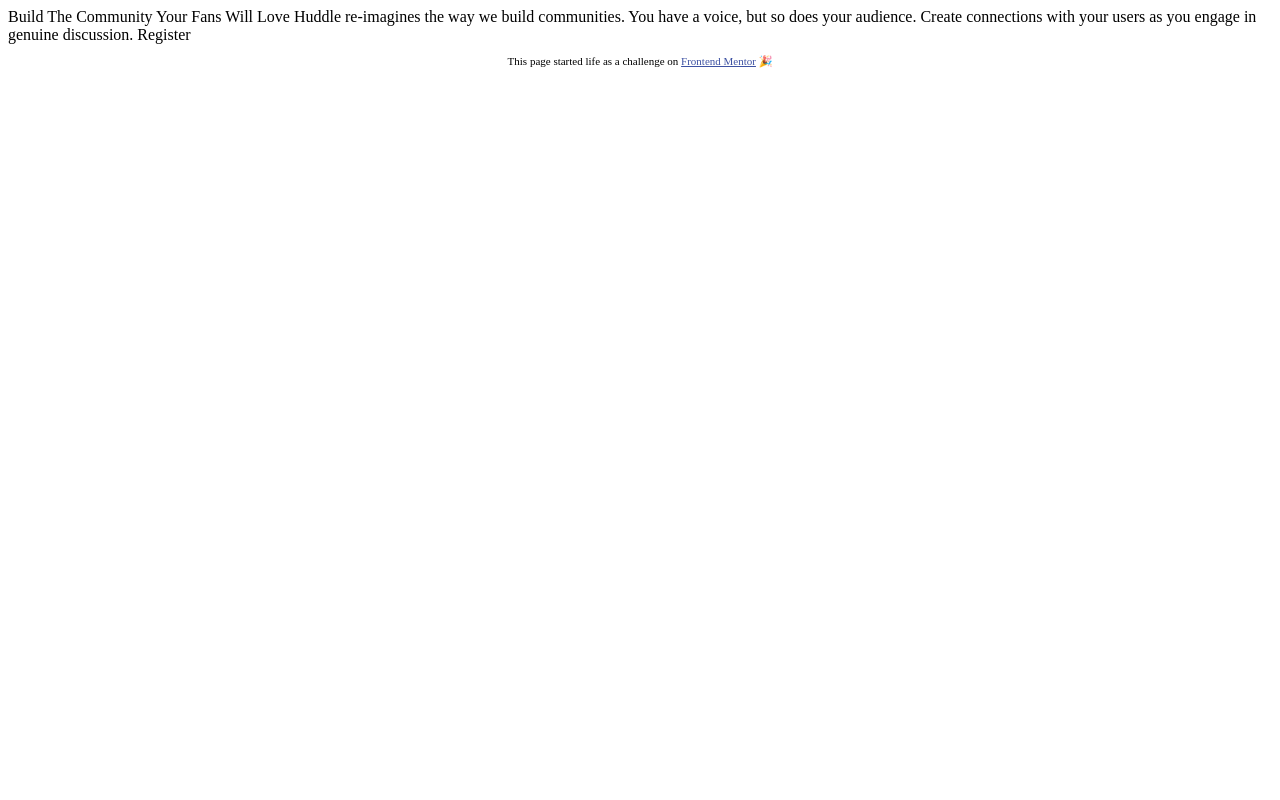
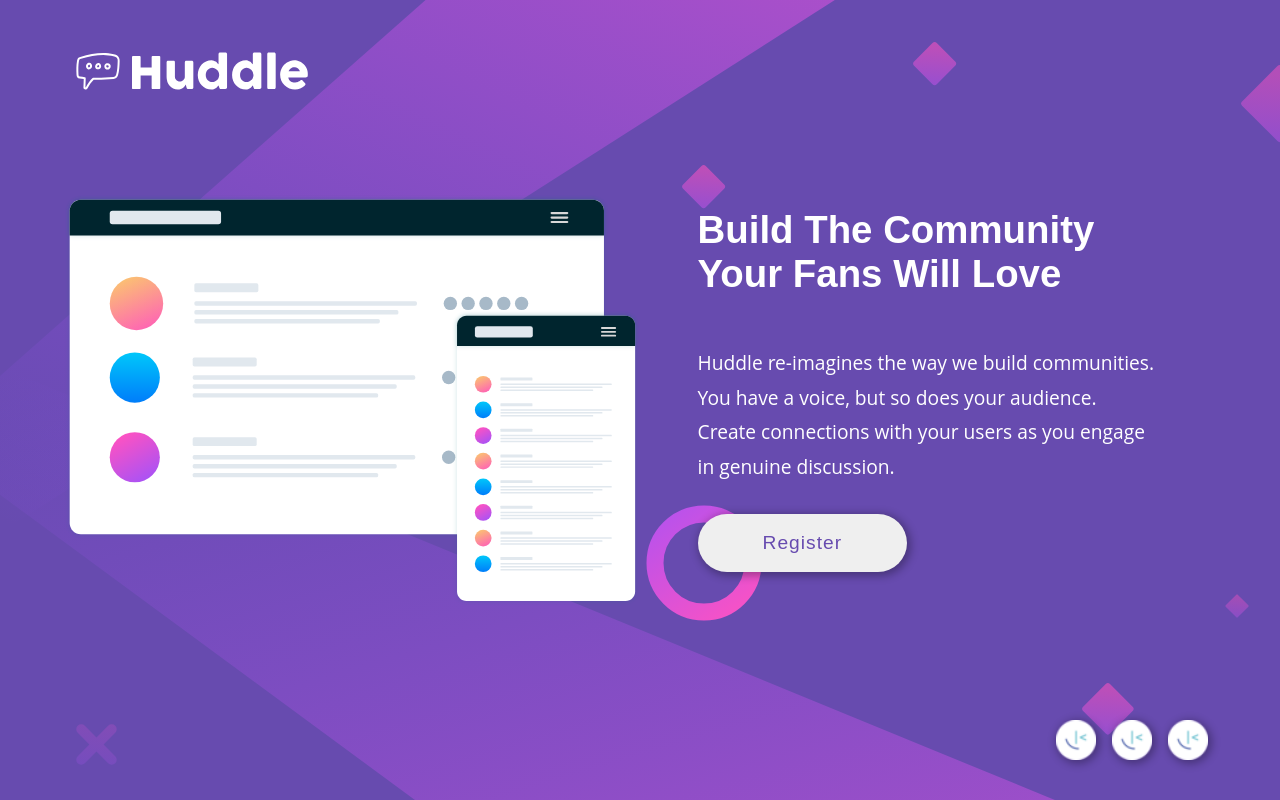
Before and after one commit to kevscript/pracc-4, a plain HTML site: page index.html in a window 1280 px wide. Drawn offline with Linux system fonts and the light colour scheme.

Commit message:
styled page

```diff
--- a/index.html
+++ b/index.html
@@ -3,30 +3,42 @@
 <head>
   <meta charset="UTF-8">
   <meta name="viewport" content="width=device-width, initial-scale=1.0"> <!-- displays site properly based on user's device -->
+  <link rel="icon" type="image/png" sizes="32x32" href="./images/favicon-32x32.png">
+  <title>Frontend Mentor | Huddle landing page with single introductory section</title>
+  <link rel="stylesheet" href="./styles.css">
+</head>
 
-  <link rel="icon" type="image/png" sizes="32x32" href="./images/favicon-32x32.png">
+<body>
+  <div class="logo">
+    <img src="./images/logo.svg" alt="logo">
+  </div>
 
-  <title>Frontend Mentor | Huddle landing page with single introductory section</title>
+  <section class="landing-page">
+    <div class="landing-container">
+      <div class="landing-left">
+        <div class="landing-img">
+          <img src="./images/illustration-mockups.svg" alt="app illustration">
+        </div>
+      </div>
+      <div class="landing-right">
+        <h1 class="landing-title">Build The Community Your Fans Will Love</h1>
+        <p class="landing-text">Huddle re-imagines the way we build communities. You have a voice, but so does your audience. Create connections with your users as you engage in genuine discussion. </p>
+        <button class="landing-btn">Register</button>
+      </div>
+    </div>
+  </section>
 
-  <!-- Feel free to remove these styles or customise in your own stylesheet 👍 -->
-  <style>
-    .attribution { font-size: 11px; text-align: center; }
-    .attribution a { color: hsl(228, 45%, 44%); }
-  </style>
-</head>
-<body>
+  <div class="social">
+    <div class="s-facebook">
+      <img src="./images/favicon-32x32.png" alt="logo facebook">
+    </div>
+    <div class="s-twitter">
+      <img src="./images/favicon-32x32.png" alt="logo twitter">
+    </div>
+    <div class="s-instagram">
+      <img src="./images/favicon-32x32.png" alt="logo instagram">
+    </div>
+  </div>
 
-  Build The Community Your Fans Will Love
-
-  Huddle re-imagines the way we build communities. You have a voice, but so does your audience.
-  Create connections with your users as you engage in genuine discussion.
-
-  Register
-
-  <footer>
-    <p class="attribution">
-      This page started life as a challenge on <a href="https://www.frontendmentor.io?ref=challenge" target="_blank">Frontend Mentor</a> 🎉
-    </p>
-  </footer>
 </body>
 </html>
--- /dev/null
+++ b/styles.css
@@ -0,0 +1,124 @@
+* {
+  margin: 0;
+  padding: 0;
+  box-sizing: border-box;
+}
+
+
+html, body {
+  width: 100%;
+  height: 100vh;
+}
+
+body {
+  overflow-x: hidden;
+  background: url('./images/bg-desktop.svg');
+  background-repeat: no-repeat;
+  background-size: cover;
+  background-color: hsl(257, 40%, 49%);
+  color: #fff;
+  font-family: 'Open Sans', sans-serif;
+  min-height: 600px;
+}
+
+
+.logo {
+  position: fixed;
+  top: 40px;
+  left: 5%;
+  width: 250px;
+  z-index: 999;
+}
+
+.logo img {
+  display: block;
+  width: 100%;
+  margin: auto;
+}
+
+.landing-page {
+  display: flex;
+  width: 100%;
+  height: 100%;
+}
+
+.landing-container {
+  display: flex;
+  align-items: center;
+  width: 90%;
+  height: 100%;
+  margin: 0 auto;
+}
+
+.landing-left,
+.landing-right {
+  display: flex;
+}
+
+.landing-left {
+  width: 50%;
+}
+
+.landing-img {
+  width: 100%;
+}
+
+.landing-img img {
+  display: block;
+  margin: auto;
+  width: 100%;
+}
+
+.landing-right {
+  width: 50%;
+  height: 30vw;
+  flex-direction: column;
+  align-items: flex-start;
+  padding: 0 5%;
+}
+
+.landing-title {
+  font-family: 'Poppins', sans-serif;
+  font-size: 3vw;
+  margin-bottom: 50px;
+}
+
+.landing-text {
+  font-size: 1.2em;
+  line-height: 1.8;
+  margin-bottom: 30px;
+}
+
+.landing-btn {
+  cursor: pointer;
+  color: hsl(257, 40%, 49%);
+  font-size: 1.2em;
+  padding: 18px 65px;
+  border: 0;
+  border-radius: 50px;
+  letter-spacing: 1px;
+  box-shadow: 2px 2px 8px 2px rgba(0,0,0,0.3);
+}
+
+.social {
+  position: fixed;
+  right: 5%;
+  bottom: 40px;
+  display: flex;
+  z-index: 999;
+}
+
+.social div {
+  margin: 0 8px;
+  width: 40px;
+  height: 40px;
+  border-radius: 50%;
+  box-shadow: 2px 2px 8px 2px rgba(0,0,0,0.3);
+}
+
+.social img {
+  display: block;
+  width: 100%;
+  margin: auto;
+  cursor: pointer;
+}
```
